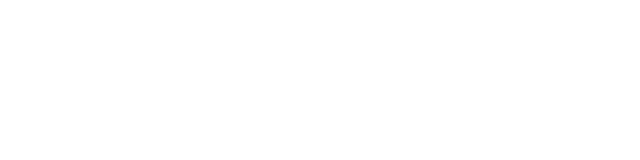
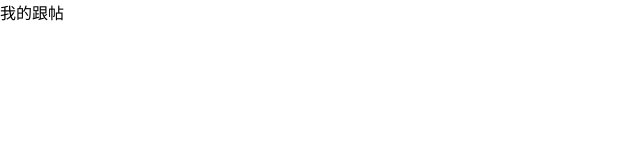
Before and after one commit to itcast-hsian/news-43, a Vue app: page /comment in a window 1280 px wide. Shown: the top 160 px of the page, without its empty margins (0-640 px from the left). Built offline with nearby package versions, Linux system fonts and the light colour scheme; a small style sheet from the web is missing.

Commit message:
新建我的跟帖页面

```diff
--- /dev/null
+++ b/src/views/Comment.vue
@@ -0,0 +1,12 @@
+<template>
+    <div>
+        我的跟帖
+    </div>
+</template>
+
+<script>
+export default {};
+</script>
+
+<style>
+</style>
--- a/src/views/Personal.vue
+++ b/src/views/Personal.vue
@@ -61,7 +61,7 @@ export default {
 			// 组织一个列表按钮栏的数据
 			rows: [
 				{ label: "我的关注", tips: "关注的用户", path: "/follow"},
-				{ label: "我的跟帖", tips: "跟帖回复", path: "/comments"},
+				{ label: "我的跟帖", tips: "跟帖回复", path: "/comment"},
 				{ label: "我的收藏", tips: "文章视频", path: "/star" }
 			],
 			// 个人的详细信息,初始值给一个对象
```
Also changed, not shown: src/router/index.js (+6 -1 lines).
